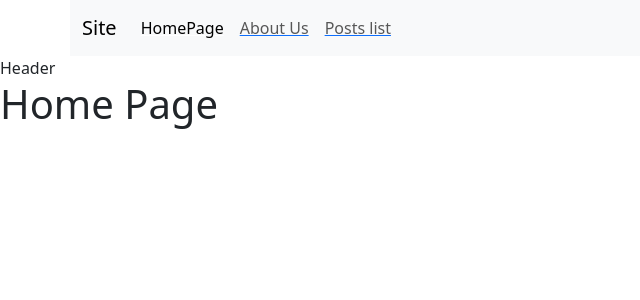
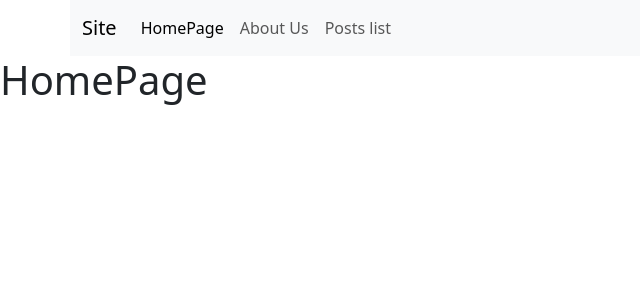
Before and after one commit to MarcoVacchi/react-router, a React (Vite) app: page / in a window 1280 px wide. Shown: the top 300 px of the page, without its empty margins (0-640 px from the left). Built offline with nearby package versions, Linux system fonts and the light colour scheme.

Commit message:
feat: correct exercise component

```diff
--- a/src/App.jsx
+++ b/src/App.jsx
@@ -3,7 +3,7 @@ import { BrowserRouter, Routes, Route } from "react-router-dom";
 import HomePage from './pages/HomePage';
 import AboutUs from './pages/AboutUs';
 import PostList from './pages/PostList';
-import NavBar from './layouts/NavBar';
+import DefaultLayout from './layouts/DefaultLayout';
 
 function App() {
 
@@ -11,13 +11,15 @@ function App() {
     <>
       <BrowserRouter>
         <Routes>
-          <Route element={<NavBar />}>
+
+          <Route element={<DefaultLayout />}>
             <Route path="/" element={<HomePage />} />
             <Route path="/about" element={<AboutUs />} />
             <Route path="/post" element={<PostList />} />
           </Route>
+
         </Routes>
-      </BrowserRouter>
+      </BrowserRouter >
     </>
   )
 }
--- /dev/null
+++ b/src/components/NavBar.jsx
@@ -0,0 +1,28 @@
+import { NavLink } from "react-router-dom";
+
+function NavBar() {
+    return (
+        <>
+            <div>
+                <nav className="navbar navbar-expand-lg bg-body-tertiary container">
+                    <div className="container-fluid">
+                        <a className="navbar-brand" href="#">Site</a>
+                        <button className="navbar-toggler" type="button" data-bs-toggle="collapse" data-bs-target="#navbarNavAltMarkup" aria-controls="navbarNavAltMarkup" aria-expanded="false" aria-label="Toggle navigation">
+                            <span className="navbar-toggler-icon"></span>
+                        </button>
+                        <div className="collapse navbar-collapse" id="navbarNavAltMarkup">
+                            <div className="navbar-nav">
+                                <NavLink to='/' className="nav-link">HomePage</NavLink>
+                                <NavLink to='/about' className="nav-link">About Us</NavLink>
+                                <NavLink to='/post' className="nav-link">Posts list</NavLink>
+                            </div>
+                        </div>
+                    </div>
+                </nav>
+            </div>
+        </>
+
+    )
+}
+
+export default NavBar;
--- /dev/null
+++ b/src/layouts/DefaultLayout.jsx
@@ -0,0 +1,11 @@
+import { Outlet } from "react-router-dom";
+import NavBar from "../components/NavBar"
+
+const DefaultLayout = () => {
+    return <div>
+        <NavBar />
+        <Outlet />
+    </div>
+};
+
+export default DefaultLayout;
--- a/src/layouts/NavBar.jsx
+++ /dev/null
@@ -1,29 +0,0 @@
-import { NavLink, Outlet } from "react-router-dom";
-
-function NavBar() {
-    return (
-        <>
-            <div>
-                <nav class="navbar navbar-expand-lg bg-body-tertiary container">
-                    <div class="container-fluid">
-                        <a class="navbar-brand" href="#">Site</a>
-                        <button class="navbar-toggler" type="button" data-bs-toggle="collapse" data-bs-target="#navbarNavAltMarkup" aria-controls="navbarNavAltMarkup" aria-expanded="false" aria-label="Toggle navigation">
-                            <span class="navbar-toggler-icon"></span>
-                        </button>
-                        <div class="collapse navbar-collapse" id="navbarNavAltMarkup">
-                            <div class="navbar-nav">
-                                <NavLink to='/'><a class="nav-link active" aria-current="page" href="#">HomePage</a></NavLink>
-                                <NavLink to='/about'><a class="nav-link" href="#">About Us</a></NavLink>
-                                <NavLink to='/post'><a class="nav-link" href="#">Posts list</a></NavLink>
-                            </div>
-                        </div>
-                    </div>
-                </nav>
-            </div>
-            <Outlet />
-        </>
-
-    )
-}
-
-export default NavBar;
--- a/src/pages/AboutUs.jsx
+++ b/src/pages/AboutUs.jsx
@@ -10,7 +10,7 @@ const AboutUs = () => {
 
     return <div>
         <header>Header AboutUs</header>
-        <h1>About</h1>
+
     </div>
 
 
--- a/src/pages/HomePage.jsx
+++ b/src/pages/HomePage.jsx
@@ -9,9 +9,7 @@ const HomePage = () => {
     }, [])
 
     return <div>
-        <header>Header</header>
-        <h1>Home Page</h1>
-
+        <h1>HomePage</h1>
     </div>
 
 
```
